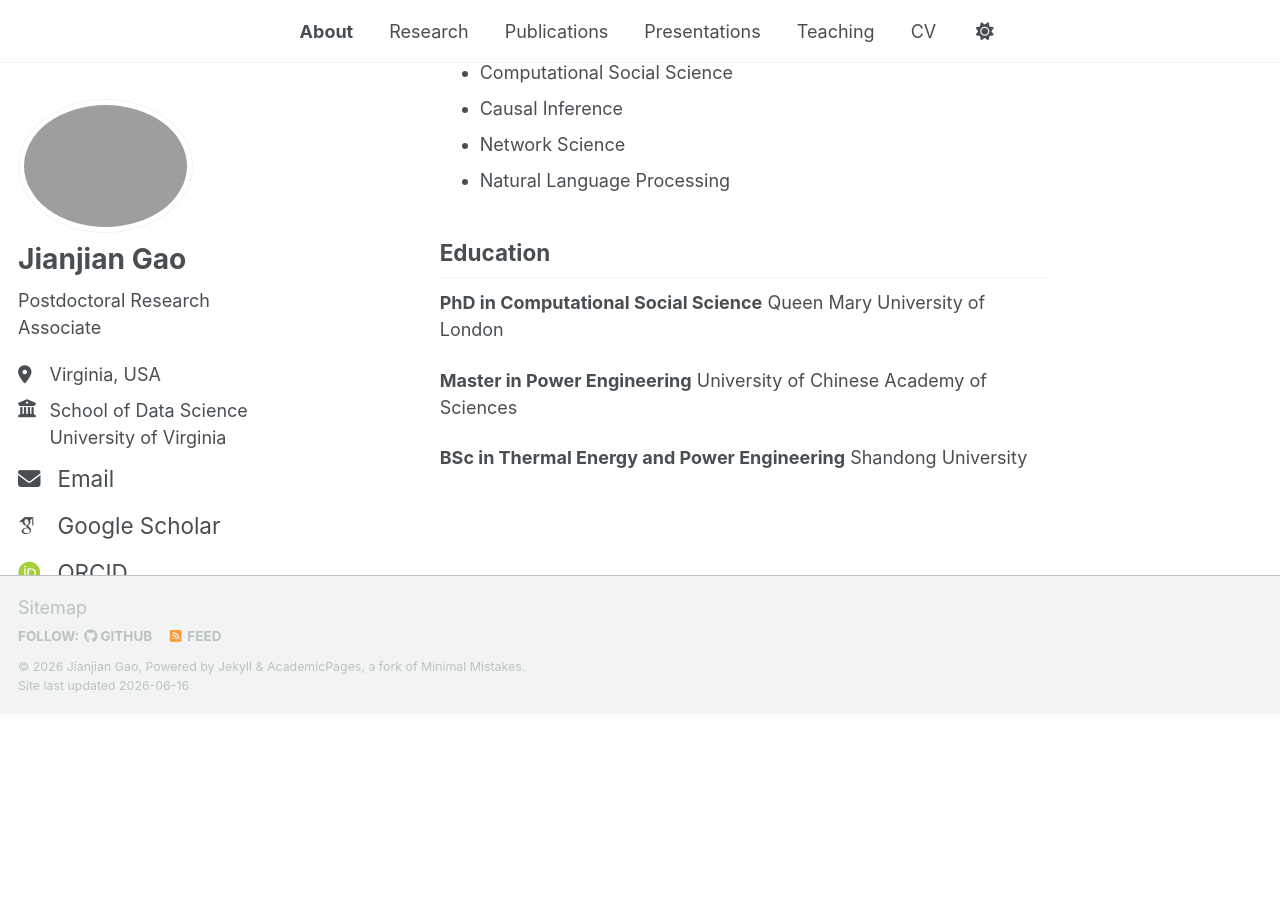
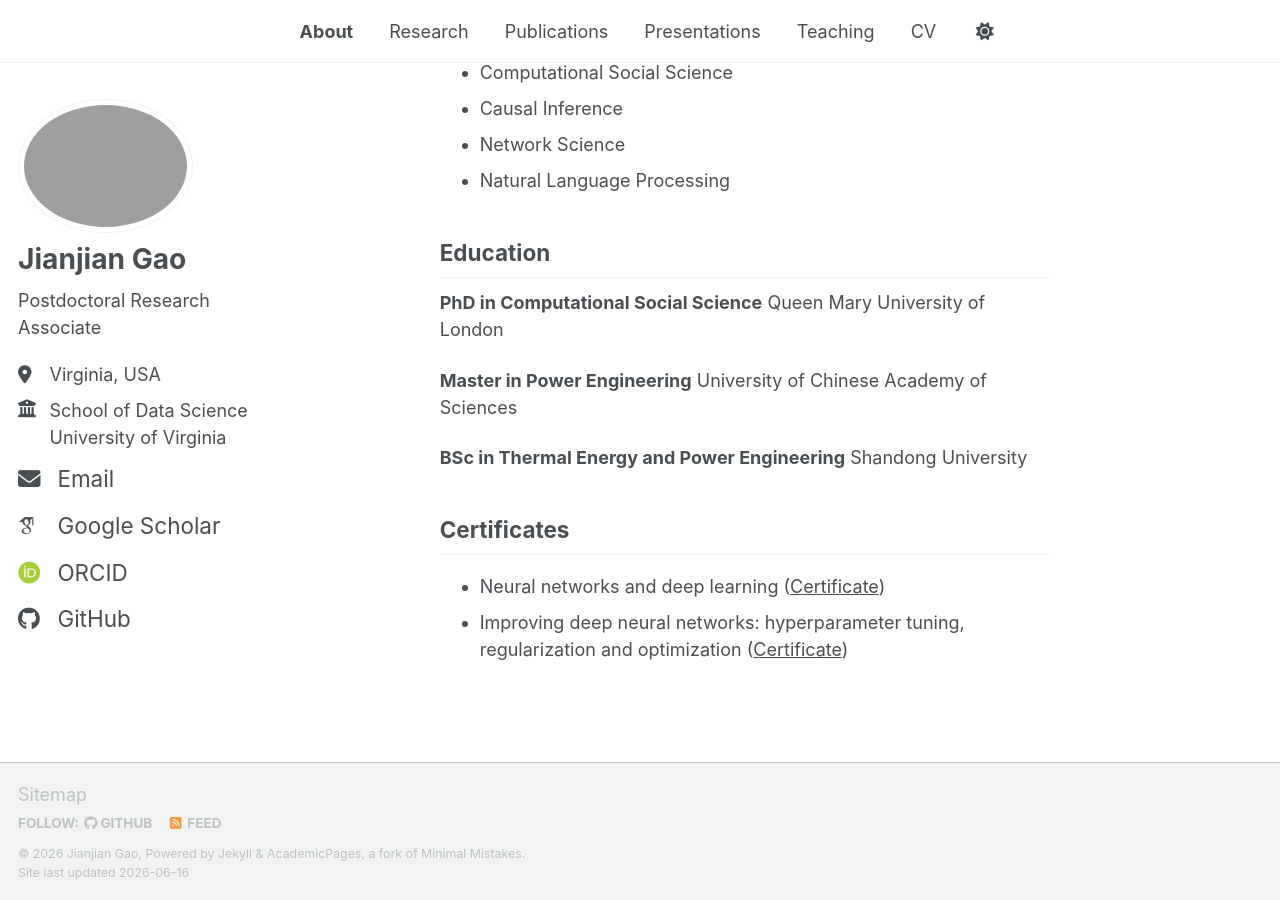
Before and after one commit to jiaoyang2018/jiaoyang2018.github.io, a Jekyll site: the page built from _pages/about.md, in a window 1280 px wide and 900 px high, scrolled down 558 px. Built offline with Jekyll 4.4.1, drawn with Linux system fonts in a browser that asks for light colours; some web fonts are replaced; a script bundle is joined from its source files by our own code; library files that are not in the unit come from our copies; before the commit the page ends 1272 px from its top, so only the background shows below that.

Commit message:
Add Certificates section to About page and update CV
Co-Authored-By: Claude Sonnet 4.6 <noreply@anthropic.com>

```diff
--- a/_pages/about.md
+++ b/_pages/about.md
@@ -29,3 +29,8 @@ University of Chinese Academy of Sciences
 
 **BSc in Thermal Energy and Power Engineering**
 Shandong University
+
+## Certificates
+
+- Neural networks and deep learning ([Certificate](https://coursera.org/share/27bcb57c64bc13975dec99a9be379318))
+- Improving deep neural networks: hyperparameter tuning, regularization and optimization ([Certificate](https://coursera.org/share/d790039cd1ce8b299448df4fe8f1fa5a))
```
Also changed, not shown: 1 other file.
